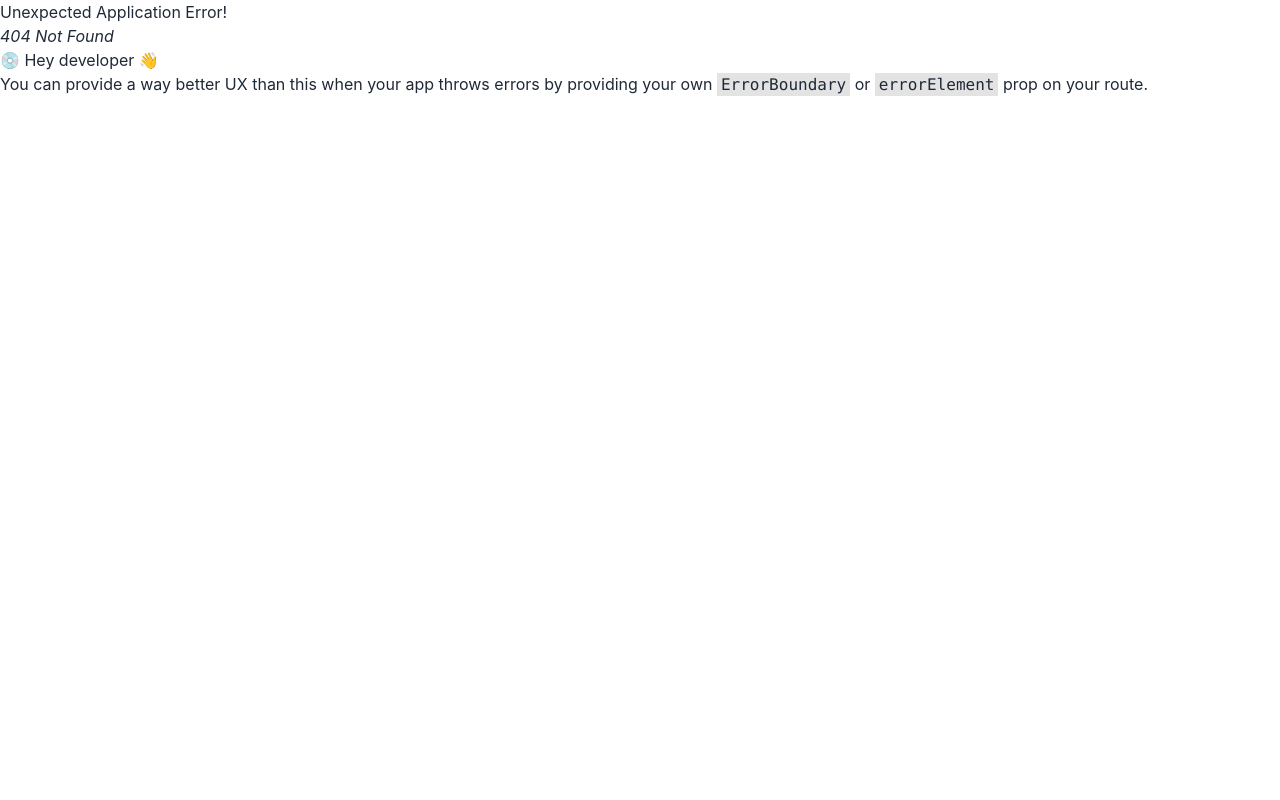
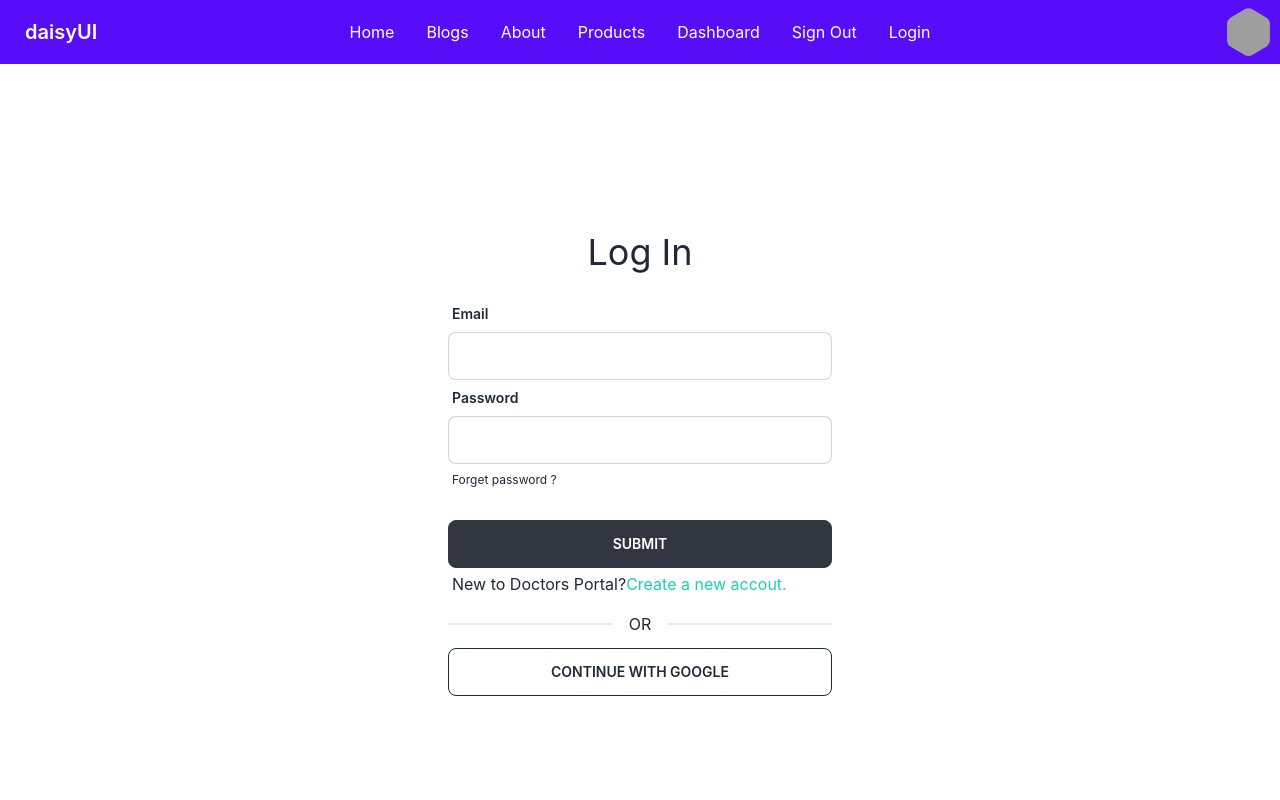
Before and after one commit to Syed-Ahammad/Resale-Market, a React (Create React App) app: page /login in a window 1280 px wide. Before the commit this address had no page. Shown: the top 800 px of the page. Built offline with nearby package versions, Linux system fonts and the light colour scheme; grey boxes are pictures that could not be loaded.

Commit message:
log in form added

```diff
--- a/package.json
+++ b/package.json
@@ -12,6 +12,7 @@
     "react": "^18.2.0",
     "react-dom": "^18.2.0",
     "react-hook-form": "^7.39.5",
+    "react-icons": "^4.6.0",
     "react-router-dom": "^6.4.3",
     "react-scripts": "5.0.1",
     "sort-by": "^1.2.0",
--- a/src/Component/Pages/Login/Login.js
+++ b/src/Component/Pages/Login/Login.js
@@ -1,10 +1,58 @@
 import React from 'react';
+import {Link} from "react-router-dom";
+import {useForm} from "react-hook-form"
 
 const Login = () => {
+    const { register} = useForm();
     return (
-        <div>
-
-        </div>
+        <div className="h-[800px] flex justify-center items-center">
+      <div className="w-96">
+        <h2 className="text-4xl text-center pb-6"> Log In </h2>
+        <form onSubmit={''}>
+          <div className="form-control w-full max-w-sm">
+            <label className="label">
+              <span className="label-text font-semibold">Email</span>
+            </label>
+            <input
+              {...register("email")}
+              type="email"
+              className="input input-bordered w-full max-w-sm"
+            />
+          </div>
+          <div className="form-control w-full max-w-sm">
+            <label className="label">
+              <span className="label-text font-semibold">Password</span>
+            </label>
+            <input
+              {...register("password")}
+              type="password"
+              className="input input-bordered w-full max-w-sm"
+            />
+            <label className="label">
+              <span className="label-text-alt">
+                <Link to={"/"}>Forget password ?</Link>
+              </span>
+            </label>
+          </div>
+          <input type="submit" className="btn btn-active w-full mt-6" />
+          <label className="label">
+            <span className="label-text-alt text-[16px] text-center">
+              New to Doctors Portal?
+              <Link
+                className="text-[#19D3AE] font-normal hover:text-primary"
+                to={"/signup"}
+              >
+                Create a new accout.
+              </Link>
+            </span>
+          </label>
+          <div className="divider">OR</div>
+          <button className="btn btn-outline w-full">
+            Continue With Google
+          </button>
+        </form>
+      </div>
+    </div>
     );
 };
 
--- a/src/Component/Pages/SignUp/SignUp.js
+++ b/src/Component/Pages/SignUp/SignUp.js
@@ -1,14 +1,28 @@
-import React from 'react';
-import { useForm } from 'react-hook-form';
-import {Link} from 'react-router-dom';
+import React from "react";
+import { useForm } from "react-hook-form";
+import { Link } from "react-router-dom";
+import { FcGoogle } from 'react-icons/fc';
+import { BsFacebook } from 'react-icons/bs';
 
 const SignUp = () => {
-    const { register, handleSubmit, formState: { errors }} = useForm();
-    return (
+  const {
+    register,
+    handleSubmit,
+    formState: { errors },
+  } = useForm();
+  const handleSignUp = (data) => {
+    console.log(data);
+  };
+  return (
+    <div className="grid md:grid-cols-2 grid-cols-1 gap-4 place-content-center justify-center items-center my-6">
         <div>
-            <div className="w-96">
-        <h2 className="text-4xl text-center pb-6">Register here!! </h2>
-        <form onSubmit={handleSubmit()}>
+        <img className="w-96" src="https://img.freepik.com/free-vector/tablet-login-concept-illustration_114360-7863.jpg?w=360" alt="" />
+        </div>
+      <div className="w-96">
+        <h2 className="text-4xl text-center pb-6 font-extrabold text-orange-500">
+          Sign Up to Get Benefit !!
+        </h2>
+        <form onSubmit={handleSubmit(handleSignUp)}>
           <div className="form-control w-full max-w-sm">
             <label className="label">
               <span className="label-text font-semibold">Name</span>
@@ -36,7 +50,7 @@ const SignUp = () => {
             <input
               {...register("password", {
                 required: "Password is required",
-                pattern: { value: /(?=.*[A-Z])(?=.*[!@#$*])(?=.*[0-9])/ },
+                // pattern: { value: /(?=.*[A-Z])(?=.*[!@#$*])(?=.*[0-9])/ },
                 message: "password must be strong",
               })}
               type="password"
@@ -52,24 +66,31 @@ const SignUp = () => {
               {/* {errorMess} */}
             </span>
           </label>
-          <input type="submit" className="btn btn-active w-full mt-6" />
+          <input
+            type="submit"
+            className="btn btn-active w-full btn-primary mt-6"
+          />
           <label className="label">
             <span className="label-text-alt text-[16px] text-center">
               Already have an account?
-              <Link className="text-[#19D3AE] font-normal" to={"/login"}>
+              <Link className="text-[#04348f] font-normal" to={"/login"}>
                 Please Log In.
               </Link>
             </span>
           </label>
           <div className="divider">OR</div>
-          <button className="btn btn-outline w-full">
-            Continue With Google
-          </button>
+          <div className="grid md:grid-cols-2 grid-cols-1 gap-3">
+            <button className="btn btn-outline btn-primary w-full text-4xl rounded-full">
+            <FcGoogle></FcGoogle>
+            </button>
+            <button className="btn btn-outline btn-primary w-full text-4xl rounded-full font-bold">
+            <BsFacebook></BsFacebook>
+            </button>
+          </div>
         </form>
       </div>
-
-        </div>
-    );
+    </div>
+  );
 };
 
 export default SignUp;
```
Also changed, not shown: src/Routes/Route/Route.js (+12 -1 lines), 1 other file (tests, documents, lock files or other folders).
